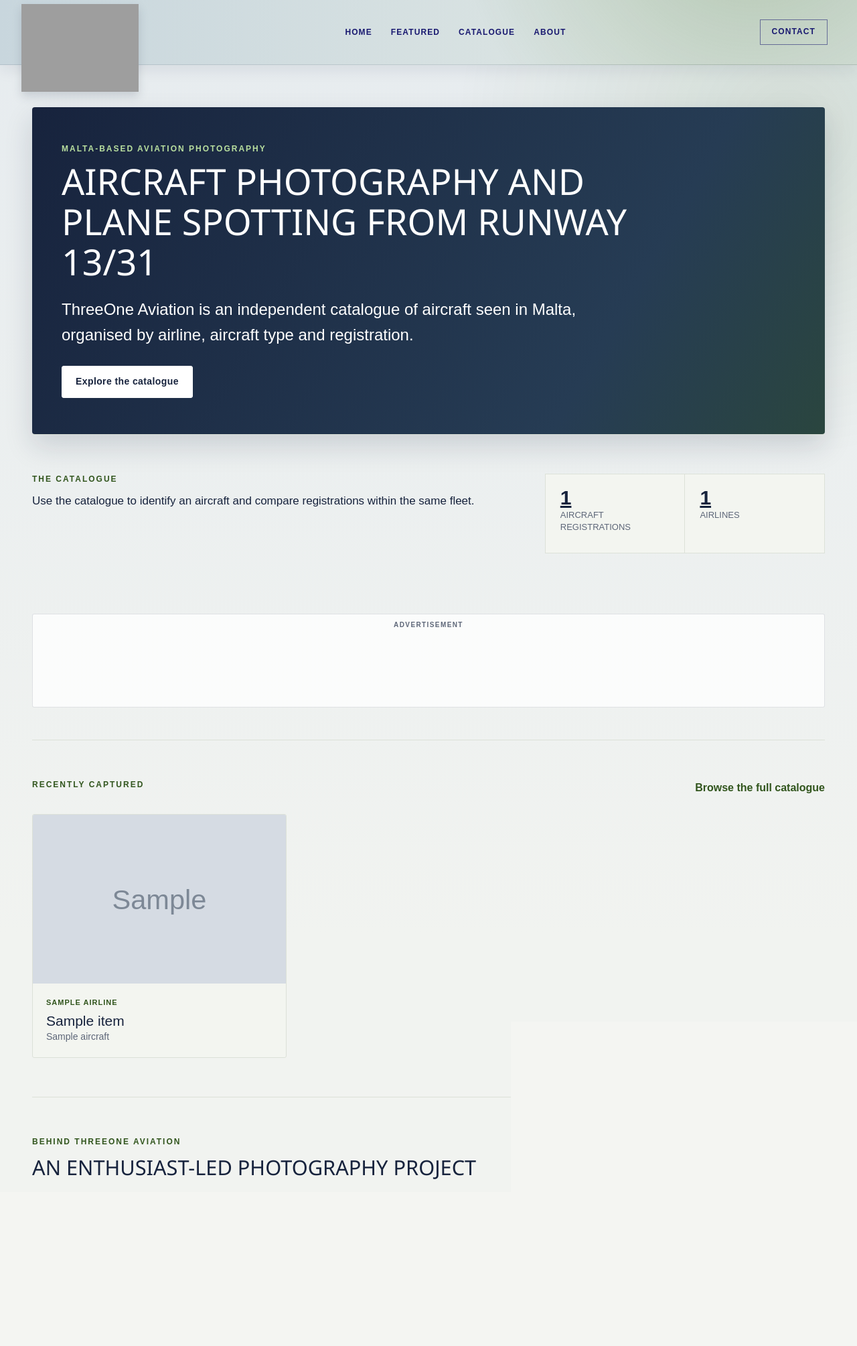
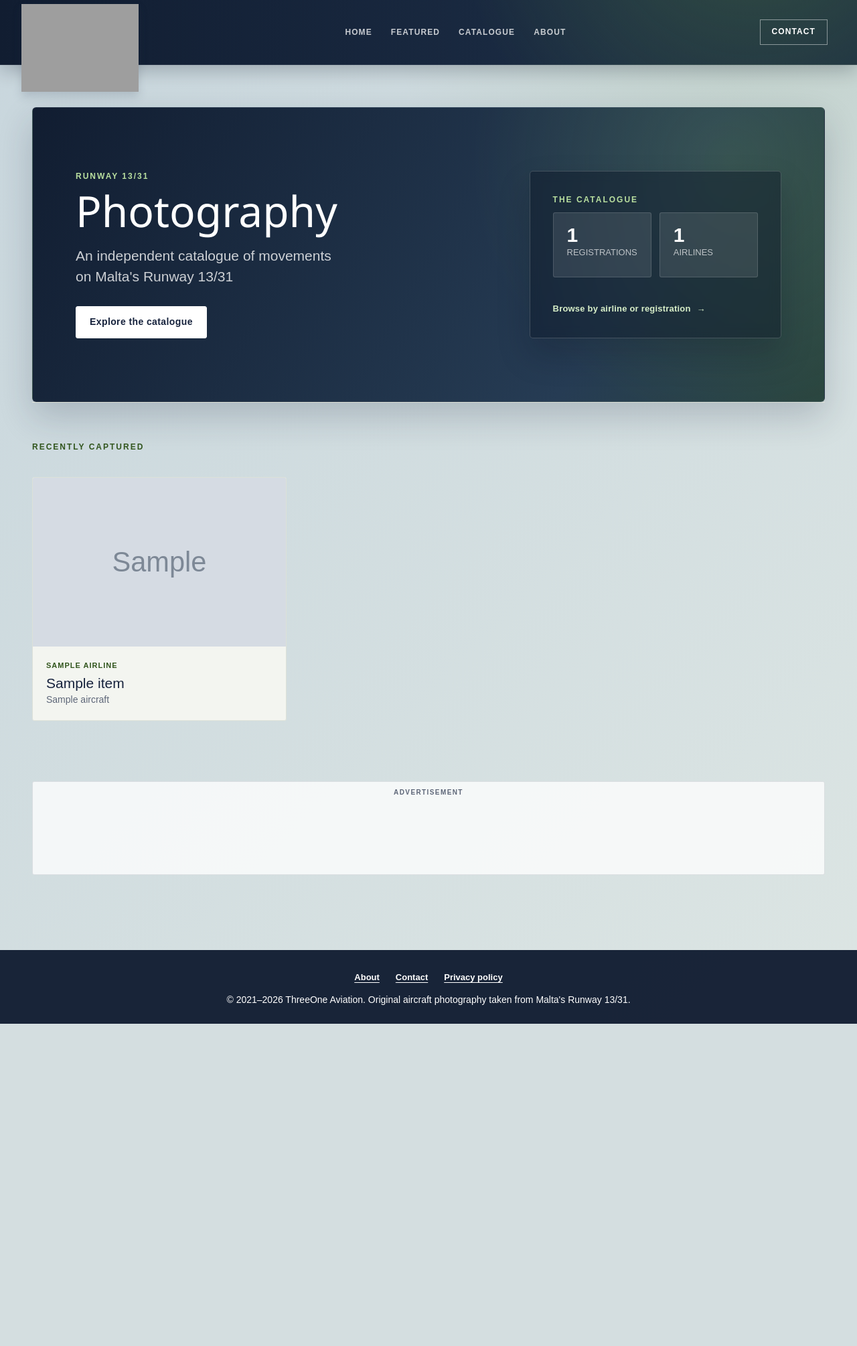
Before and after one commit to andreasant34/threeoneaviation-webapp, a Django app: template aviationwebapp/templates/home/index.html in a window 1280 px wide. Shown: the whole page at 67% size. After the commit the page ends 1528 px from the top, so only its background shows below. Run offline with Django 5.2, Linux system fonts and the light colour scheme; the template is opened without the code that fills it: most values are stand-ins (such as "Sample title", 1, 10 or a date in 2020); grey boxes marked "Sample" are stand-in pictures; some web fonts are replaced; grey boxes are pictures that could not be loaded.

Commit message:
Homepage enhancements

```diff
--- a/aviationwebapp/static/css/site-content.css
+++ b/aviationwebapp/static/css/site-content.css
@@ -18,7 +18,9 @@ html {
 }
 
 body {
-    background-color: #f4f5f2;
+    background:
+        radial-gradient(circle at 88% 0%, rgba(71, 117, 44, 0.12), transparent 34rem),
+        linear-gradient(135deg, #c8d6dd 0%, #dce5e3 100%);
 }
 
 .my_content_wrapper {
@@ -32,7 +34,9 @@ body {
     margin: 0;
     padding: 64px max(48px, calc((100vw - 1440px) / 2));
     color: var(--ink);
-    background: var(--paper);
+    background:
+        radial-gradient(circle at 88% 0%, rgba(71, 117, 44, 0.1), transparent 34rem),
+        linear-gradient(135deg, #c8d6dd 0%, #dce5e3 100%);
 }
 
 .site-page section[id] {
@@ -170,18 +174,28 @@ body {
 .home-page {
     padding: 64px max(48px, calc((100vw - 1440px) / 2));
     overflow: hidden;
-    background:
-        radial-gradient(circle at 92% 5%, rgba(71, 117, 44, 0.13), transparent 31rem),
-        linear-gradient(180deg, #e7ecef 0%, #f1f3f0 72%);
+    background: transparent;
 }
 
 .home-hero {
-    min-height: 460px;
-    padding: 54px 44px;
+    box-sizing: border-box;
+    display: grid;
+    grid-template-columns: minmax(0, 1.15fr) minmax(330px, 0.85fr);
+    gap: clamp(42px, 6vw, 92px);
+    min-height: 440px;
+    align-items: center;
+    padding: clamp(44px, 5vw, 72px);
     color: #fff;
-    background: linear-gradient(120deg, #17233d 0%, #263c54 72%, #31551d 145%);
-    border-radius: 4px;
-    box-shadow: 0 18px 42px rgba(23, 35, 61, 0.15);
+    background:
+        radial-gradient(circle at 88% 18%, rgba(116, 164, 83, 0.22), transparent 24rem),
+        linear-gradient(120deg, #111d31 0%, #263c54 72%, #31551d 145%);
+    border: 1px solid rgba(255, 255, 255, 0.08);
+    border-radius: 6px;
+    box-shadow: 0 22px 52px rgba(23, 35, 61, 0.2);
+}
+
+.home-hero-copy {
+    max-width: 690px;
 }
 
 .home-hero h1,
@@ -189,15 +203,24 @@ body {
     color: #fff;
 }
 
+.home-hero h1 {
+    max-width: 690px;
+    margin-bottom: 18px;
+    font-size: clamp(42px, 5vw, 68px);
+    line-height: 1.03;
+    text-transform: none;
+}
+
 .home-hero .eyebrow {
     color: #b9df9f;
 }
 
 .hero-intro {
-    max-width: 790px;
+    max-width: 570px;
     margin: 0;
-    font-size: clamp(19px, 2.1vw, 24px) !important;
-    line-height: 1.55 !important;
+    color: rgba(255, 255, 255, 0.78) !important;
+    font-size: clamp(18px, 1.7vw, 21px) !important;
+    line-height: 1.5 !important;
 }
 
 .home-hero .content-button {
@@ -215,6 +238,72 @@ body {
     color: var(--ink);
     background: #fff;
     border-color: #fff;
+}
+
+.hero-catalogue {
+    position: relative;
+    z-index: 0;
+    box-sizing: border-box;
+    max-width: 460px;
+    margin-left: auto;
+    padding: 34px 34px 30px;
+    background: rgba(8, 18, 34, 0.42);
+    border: 1px solid rgba(255, 255, 255, 0.18);
+    border-radius: 5px;
+    box-shadow: 0 24px 48px rgba(7, 15, 28, 0.22);
+    backdrop-filter: blur(8px);
+}
+
+.hero-catalogue h2 {
+    margin-bottom: 25px;
+    color: #fff;
+    font-size: clamp(24px, 2.4vw, 33px);
+    line-height: 1.18;
+    text-transform: none;
+}
+
+.hero-catalogue .archive-stats {
+    gap: 12px;
+    overflow: visible;
+    background: transparent;
+    border: 0;
+}
+
+.hero-catalogue .archive-stats div {
+    padding: 20px;
+    color: #fff;
+    background: rgba(255, 255, 255, 0.1);
+    border: 1px solid rgba(255, 255, 255, 0.14);
+    border-radius: 3px;
+}
+
+.hero-catalogue .archive-stats dt {
+    color: #fff;
+    text-decoration: none;
+}
+
+.hero-catalogue .archive-stats dd {
+    color: rgba(255, 255, 255, 0.68);
+}
+
+.hero-catalogue-link,
+.site-page .hero-catalogue-link {
+    margin-top: 34px;
+    color: #d8efc9;
+    font-size: 13px;
+    font-weight: 800;
+    letter-spacing: 0.2px;
+}
+
+.hero-catalogue-link span {
+    display: inline-block;
+    margin-left: 5px;
+    transition: transform 200ms ease;
+}
+
+.hero-catalogue-link:hover span,
+.hero-catalogue-link:focus span {
+    transform: translateX(4px);
 }
 
 .content-section {
@@ -791,10 +932,10 @@ header.aurel_main_header.aurel_sticky_menu_on.aurel_stick_me.aurel_header_solid_
     width: 100%;
     min-height: 96px;
     background:
-        radial-gradient(circle at 88% -160%, rgba(71, 117, 44, 0.3), transparent 28rem),
-        linear-gradient(90deg, #c8d6dd 0%, #dce5e3 72%) !important;
-    border-bottom: 1px solid rgba(23, 35, 61, 0.12);
-    box-shadow: 0 7px 22px rgba(23, 35, 61, 0.08);
+        radial-gradient(circle at 88% -160%, rgba(94, 143, 62, 0.36), transparent 28rem),
+        linear-gradient(90deg, #111d31 0%, #1b2c44 72%) !important;
+    border-bottom: 1px solid rgba(255, 255, 255, 0.08);
+    box-shadow: 0 8px 26px rgba(10, 18, 32, 0.24);
 }
 
 header.aurel_main_header .aurel_main_header_wrapper,
@@ -842,13 +983,20 @@ header.aurel_main_header nav.aurel_nav ul.aurel_menu > li > a {
     padding-left: 14px;
     font-size: 12px;
     letter-spacing: 1.1px;
+    color: rgba(255, 255, 255, 0.76);
+}
+
+header.aurel_main_header nav.aurel_nav ul.aurel_menu > li > a:hover,
+header.aurel_main_header nav.aurel_nav ul.aurel_menu > li.current-menu-ancestor > a,
+header.aurel_main_header nav.aurel_nav ul.aurel_menu > li.current-menu-item > a {
+    color: #b9df9f !important;
 }
 
 .header-contact-link {
     margin-right: 44px;
     padding: 10px 17px;
-    color: #191970;
-    border: 1px solid rgba(25, 25, 112, 0.55);
+    color: #fff;
+    border: 1px solid rgba(255, 255, 255, 0.46);
     font-size: 12px;
     font-weight: 800;
     line-height: 1.3;
--- a/aviationwebapp/templates/home/index.html
+++ b/aviationwebapp/templates/home/index.html
@@ -7,38 +7,33 @@
 {% block content %}
 <div class="site-page home-page">
     <section class="home-hero" aria-labelledby="home-title">
-        <p class="eyebrow">Malta-based aviation photography</p>
-        <h1 id="home-title">Aircraft photography and plane spotting from Runway 13/31</h1>
+        <div class="home-hero-copy">
+            <p class="eyebrow">Runway 13/31</p>
+            <h1 id="home-title">Photography</h1>
             <p class="hero-intro">
-            ThreeOne Aviation is an independent catalogue of aircraft seen in Malta, organised by airline, aircraft type and registration.
+                An independent catalogue of movements <br/> on Malta's Runway 13/31
             </p>
             <div class="hero-actions">
                 <a class="content-button primary" href="{% url 'collection' %}">Explore the catalogue</a>
             </div>
-    </section>
+        </div>
 
-    <section class="content-section archive-intro" aria-labelledby="archive-title">
-        <div>
-            <p class="eyebrow">The Catalogue</p>
-            <p>
-                Use the catalogue to identify an aircraft and compare registrations within the same fleet.
-            </p>
-        </div>
-        <dl class="archive-stats" aria-label="Archive statistics">
-            <div><dt>{{ registrations_count }}</dt><dd>aircraft registrations</dd></div>
+        <aside class="hero-catalogue" aria-labelledby="catalogue-summary-title">
+            <p class="eyebrow">The catalogue</p>
+            <dl class="archive-stats" aria-label="Catalogue statistics">
+                <div><dt>{{ registrations_count }}</dt><dd>registrations</dd></div>
                 <div><dt>{{ airlines_count }}</dt><dd>airlines</dd></div>
             </dl>
+            <a class="hero-catalogue-link" href="{% url 'collection' %}">Browse by airline or registration <span aria-hidden="true">&rarr;</span></a>
+        </aside>
     </section>
-
-    {% include 'components/ad-unit.html' with ad_slot='4618144653' ad_placement='home-horizontal' ad_format='auto' %}
 
     {% if latest_registrations %}
     <section class="content-section" aria-labelledby="latest-title">
         <div class="section-heading-row">
             <div>
-                <p class="eyebrow">Recently captured</p>
+                <p class="eyebrow" id="latest-title">Recently captured</p>
             </div>
-            <a class="text-link" href="{% url 'collection' %}">Browse the full catalogue</a>
         </div>
         <div class="editorial-card-grid aircraft-card-grid">
             {% for item in latest_registrations %}
@@ -57,15 +52,6 @@
     </section>
     {% endif %}
 
-    <section class="content-section compact-cta" aria-labelledby="project-title">
-        <div>
-            <p class="eyebrow">Behind ThreeOne Aviation</p>
-            <h2 id="project-title">An enthusiast-led photography project</h2>
-        </div>
-        <div class="hero-actions">
-            <a class="content-button" href="{% url 'about' %}">About the project</a>
-            <a class="content-button" href="{% url 'contact' %}">Contact ThreeOne Aviation</a>
-        </div>
-    </section>
+    {% include 'components/ad-unit.html' with ad_slot='4618144653' ad_placement='home-horizontal' ad_format='auto' %}
 </div>
 {% endblock content %}
--- a/aviationwebapp/templates/layout.html
+++ b/aviationwebapp/templates/layout.html
@@ -46,7 +46,7 @@
                 <div class="aurel_header_middle_part aurel_header_menu_part">
                     <nav class="aurel_nav" aria-label="Primary navigation">
                         <ul class="aurel_menu">
-                            <li class="{% if request.path == '/' %}current-menu-ancestor{% endif %}"><a href="{% url 'home' %}">Home</a></li>
+                            <li class="{% if highlight_home_menu_item %}current-menu-ancestor{% endif %}"><a href="{% url 'home' %}">Home</a></li>
                             <li class="{% if highlight_featured_menu_item %}current-menu-ancestor{% endif %}"><a href="{% url 'featured' %}">Featured</a></li>
                             <li class="{% if highlight_collection_menu_item %}current-menu-ancestor{% endif %}"><a href="{% url 'collection' %}">Catalogue</a></li>
                             <li class="{% if highlight_about_menu_item %}current-menu-ancestor{% endif %}"><a href="{% url 'about' %}">About</a></li>
@@ -76,11 +76,11 @@
             <div class="aurel_mobile_menu_wrapper">
                 <nav class="aurel_mobile_nav" aria-label="Mobile navigation">
                     <ul class="aurel_menu">
-                        <li><a href="{% url 'home' %}">Home</a></li>
-                        <li><a href="{% url 'featured' %}">Featured</a></li>
-                        <li><a href="{% url 'collection' %}">Catalogue</a></li>
-                        <li><a href="{% url 'about' %}">About</a></li>
-                        <li><a href="{% url 'contact' %}">Contact</a></li>
+                        <li class="{% if highlight_home_menu_item %}current-menu-ancestor{% endif %}"><a href="{% url 'home' %}">Home</a></li>
+                        <li class="{% if highlight_featured_menu_item %}current-menu-ancestor{% endif %}"><a href="{% url 'featured' %}">Featured</a></li>
+                        <li class="{% if highlight_collection_menu_item %}current-menu-ancestor{% endif %}"><a href="{% url 'collection' %}">Catalogue</a></li>
+                        <li class="{% if highlight_about_menu_item %}current-menu-ancestor{% endif %}"><a href="{% url 'about' %}">About</a></li>
+                        <li class="{% if highlight_contact_menu_item %}current-menu-ancestor{% endif %}"><a href="{% url 'contact' %}">Contact</a></li>
                     </ul>
                 </nav>
             </div>
--- a/aviationwebapp/views.py
+++ b/aviationwebapp/views.py
@@ -13,6 +13,7 @@ def home(request):
     airlines = ContentServiceInstance.get_airlines()
     return render(request, 'home/index.html', {
         'airlines_count': len(airlines),
+        'highlight_home_menu_item': True,
         'latest_registrations': ContentServiceInstance.get_latest_registrations(),
         'registrations_count': ContentServiceInstance.get_registrations_count(),
     })
```
Also changed, not shown: other parts of aviationwebapp/static/css/site-content.css (+129 -9 lines). Lines whose indentation alone changed are shown as unchanged.
